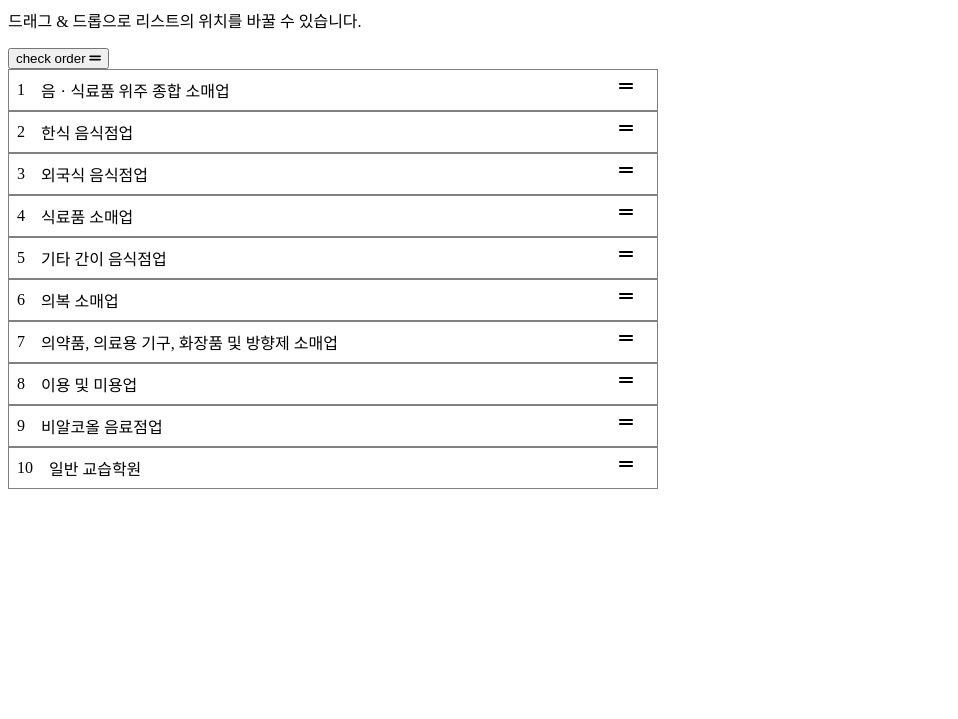
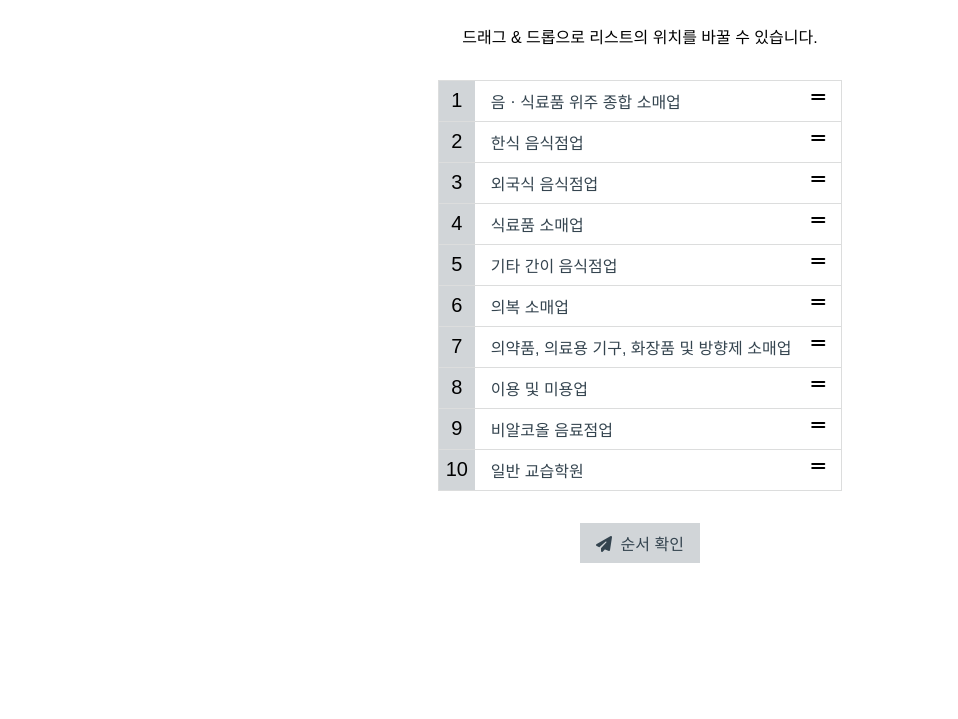
Before and after one commit to mintlib66/drag-and-drop, a plain HTML site: page index.html in a window 1280 px wide. Shown: the part 81-800 px from the top of the page, without its empty margins (0-958 px from the left). Drawn offline with Linux system fonts and the light colour scheme; a web font is replaced by a local one.

Commit message:
스타일링 작업

```diff
--- a/index.html
+++ b/index.html
@@ -14,12 +14,11 @@
   <body>
     <h1>서울 지역화폐 가맹점 업종 순위 Top 10</h1>
     <p>드래그 & 드롭으로 리스트의 위치를 바꿀 수 있습니다.</p>
-    <ul class="draggable-list" id="draggable-list">
-      <button class="check-btn" id="check">
-        check order
-        <i class="fas fa-grip-lines"></i>
-      </button>
-    </ul>
+    <ul class="draggable-list" id="draggable-list"></ul>
+    <button class="check-btn" id="check">
+      <i class="fas fa-paper-plane"></i>
+      순서 확인
+    </button>
     <script src="script.js"></script>
   </body>
 </html>
--- a/script.js
+++ b/script.js
@@ -34,7 +34,7 @@ function createList() {
       listItem.innerHTML = `
         <span class="number">${index + 1}</span>
         <div class="draggable" draggable="true">
-            <span class="item">${item}</span>
+            <span class="name">${item}</span>
             <i class="fas fa-grip-lines"></i>
         </div>
         `
--- a/style.css
+++ b/style.css
@@ -1,14 +1,61 @@
-ul {
+@import url('https://fonts.googleapis.com/css2?family=IBM+Plex+Sans+KR&display=swap');
+:root {
+  --border-color: #dcdddd;
+  --background-color: #d1d5d8;
+  --text-color: #34444f;
+}
+
+* {
+  box-sizing: border-box;
+}
+body {
+  background-color: #fff;
+  display: flex;
+  flex-direction: column;
+  align-items: center;
+  justify-content: flex-start;
+  height: 100vh;
+  margin: 0;
+  font-family: 'IBM Plex Sans KR', sans-serif;
+}
+
+.draggable-list {
+  border: 1px solid var(--border-color);
   padding: 0;
-}
-li {
-  display: flex;
-  width: 50%;
-  padding: 0.5rem;
-  align-items: center;
-  border: 1px solid gray;
   list-style: none;
 }
+.draggable-list li {
+  display: flex;
+  flex: 1;
+  align-items: center;
+  background-color: #fff;
+}
+.draggable-list li:hover {
+  background-color: #ebebeb;
+}
+.draggable-list li:not(:last-of-type) {
+  border-bottom: 1px solid var(--border-color);
+}
+.draggable-list .number {
+  display: flex;
+  align-items: center;
+  justify-content: center;
+  background-color: var(--background-color);
+  font-size: 20px;
+  width: 40px;
+  height: 40px;
+}
+.draggable-list .name {
+  color: var(--text-color);
+  margin-right: 1rem;
+}
+.draggable-list li.right .name {
+  color: #3ae374;
+}
+.draggable-list li.wrong .name {
+  color: #e70000;
+}
+
 .draggable {
   display: flex;
   width: 100%;
@@ -17,3 +64,19 @@ li {
   padding: 0 1rem;
   cursor: pointer;
 }
+
+.check-btn {
+  background-color: var(--background-color);
+  border: none;
+  color: var(--text-color);
+  font-size: 16px;
+  margin-top: 1rem;
+  padding: 0.5rem 1rem;
+  cursor: pointer;
+}
+.check-btn:active {
+  transform: scale(0.98);
+}
+.check-btn i {
+  margin-right: 0.25rem;
+}
```
